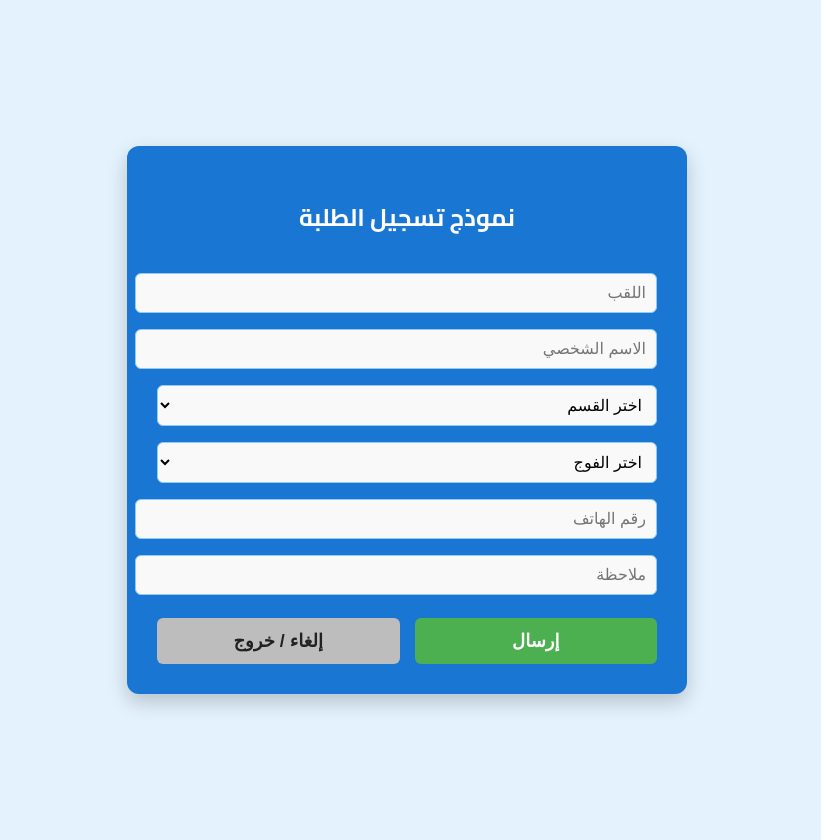
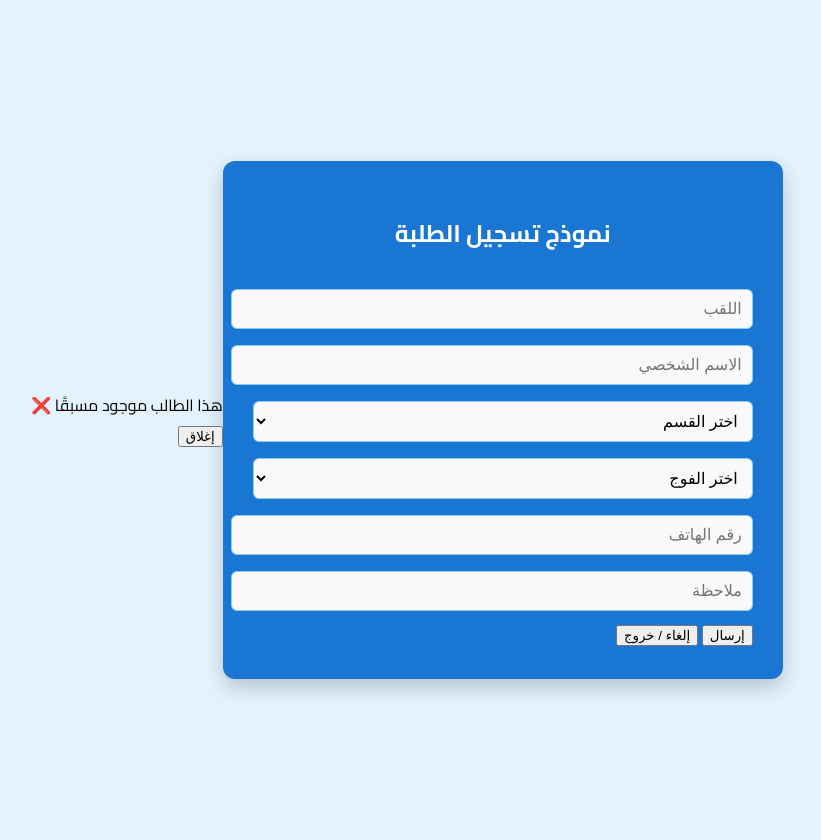
Before and after one commit to hocinebno3131-source/students_app, a Flask app: page / in a window 1280 px wide. Shown: the whole page, without its empty margins (233-1054 px from the left). Run offline with Flask 3, Linux system fonts and the light colour scheme.

Commit message:
Update form.html

```diff
--- a/templates/form.html
+++ b/templates/form.html
@@ -5,111 +5,7 @@
 <meta charset="UTF-8">
 <title>نموذج تسجيل الطلبة</title>
 <link href="https://fonts.googleapis.com/css2?family=Cairo:wght@400;700&display=swap" rel="stylesheet">
-<style>
-body {
-    font-family: 'Cairo', sans-serif;
-    background: #e3f2fd;
-    display: flex;
-    justify-content: center;
-    align-items: center;
-    height: 100vh;
-    margin: 0;
-    padding: 20px;
-}
-.container {
-    max-width: 500px;
-    width: 100%;
-    background: #1976d2;
-    padding: 30px;
-    border-radius: 12px;
-    box-shadow: 0 8px 20px rgba(0,0,0,0.2);
-    color: white;
-}
-h2 {
-    text-align: center;
-    margin-bottom: 25px;
-}
-input, select {
-    width: 100%;
-    padding: 10px;
-    margin: 8px 0;
-    border-radius: 6px;
-    border: 1px solid #90caf9;
-    font-size: 16px;
-    background: #f9f9f9;
-    color: #000;
-}
-input:focus, select:focus {
-    border-color: #42a5f5;
-    outline: none;
-}
-.buttons {
-    display: flex;
-    gap: 15px;
-    margin-top: 15px;
-}
-.buttons button {
-    flex: 1;
-    padding: 12px;
-    border: none;
-    border-radius: 6px;
-    font-size: 18px;
-    cursor: pointer;
-    font-weight: bold;
-    transition: 0.3s;
-}
-#submitBtn {
-    background: #4caf50;
-    color: white;
-}
-#submitBtn:hover {
-    background: #388e3c;
-}
-#cancelBtn {
-    background: #bdbdbd;
-    color: #212121;
-}
-#cancelBtn:hover {
-    background: #616161;
-}
 
-/* --- نافذة الطالب موجود --- */
-#duplicateModal {
-    display: none;
-    position: fixed;
-    top: 0; left: 0; right:0; bottom:0;
-    background: rgba(0,0,0,0.5);
-    justify-content: center;
-    align-items: center;
-    z-index: 1000;
-}
-#duplicateModal .modal-content {
-    background: #ffeb3b; /* لون الجيلو */
-    padding: 25px;
-    border-radius: 12px;
-    text-align: center;
-    max-width: 400px;
-    box-shadow: 0 8px 20px rgba(0,0,0,0.3);
-    font-size: 18px;
-    font-weight: bold;
-    color: #b71c1c;
-}
-#duplicateModal .modal-content button {
-    margin-top: 15px;
-    padding: 10px 20px;
-    font-size: 16px;
-    font-weight: bold;
-    border: none;
-    border-radius: 8px;
-    cursor: pointer;
-    transition: 0.3s;
-    background: #b71c1c;
-    color: white;
-}
-#duplicateModal .modal-content button:hover {
-    background: #7f0000;
-}
-</style>
 </head>
 <body>
 <div class="container">
```
